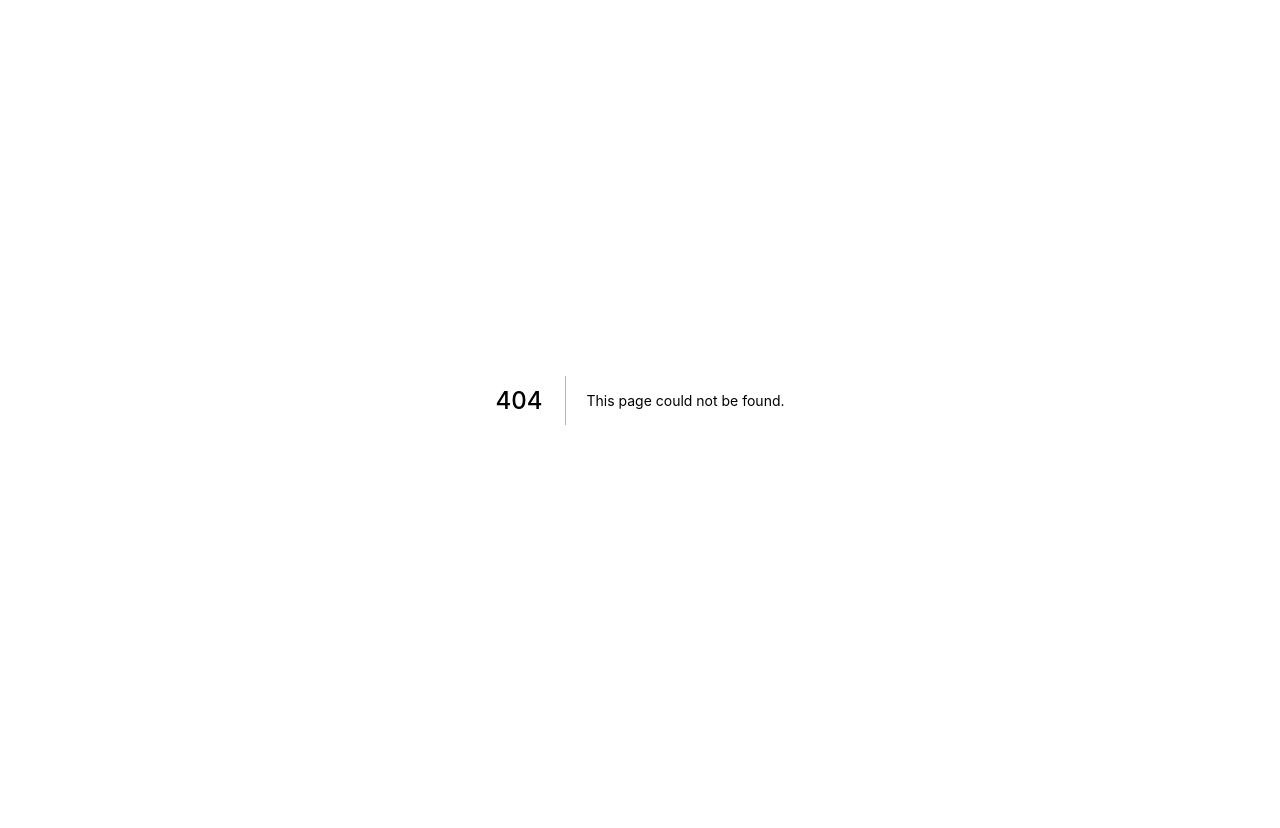
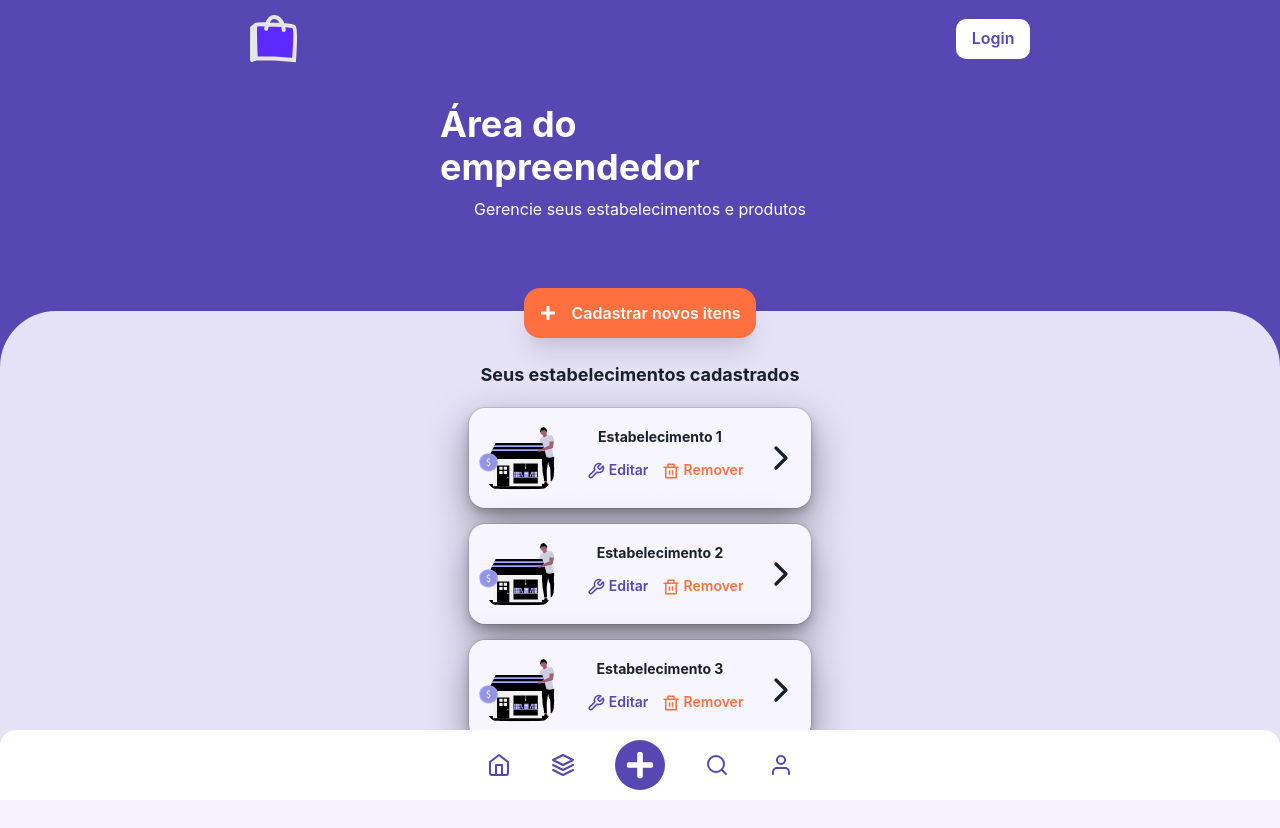
Before and after one commit to GaahNoel/small-business-digital-development-web, a Next.js app: page /entrepreneur in a window 1280 px wide. Before the commit this address had no page. Shown: the top 828 px of the page. Before the commit the page ends 800 px from the top, so only its background shows below. Built offline with nearby package versions, Linux system fonts and the light colour scheme.

Commit message:
chore: add entrepreneur base page

```diff
--- /dev/null
+++ b/src/components/entrepreneur/modify-button/index.tsx
@@ -0,0 +1,28 @@
+import { Button, Icon, Stack, Text } from '@chakra-ui/react';
+import { IconType } from 'react-icons/lib';
+
+type ModifyButtonProps = {
+  icon: IconType;
+  text: string;
+  color: string;
+};
+
+export const ModifyButton = ({ icon, text, color }: ModifyButtonProps) => {
+  return (
+    <>
+      <Button bg="card_white" _hover={{ bg: 'card_white_hover' }} w="85px">
+        <Stack
+          direction="row"
+          align="center"
+          justify="center"
+          fontWeight="semibold"
+          color={color}
+          spacing={1}
+        >
+          <Icon as={icon} fontSize="18px" />
+          <Text fontSize="14px">{text}</Text>
+        </Stack>
+      </Button>
+    </>
+  );
+};
--- /dev/null
+++ b/src/components/shared/default-card/index.tsx
@@ -0,0 +1,46 @@
+import { Flex, IconButton, Img, Stack, Text } from '@chakra-ui/react';
+import { FiTool, FiChevronRight } from 'react-icons/fi';
+import { RiDeleteBinLine } from 'react-icons/ri';
+import { ModifyButton } from '../../entrepreneur/modify-button';
+
+type DefaultCardProps = {
+  name: string;
+  img: string;
+};
+
+export const DefaultCard = ({ img, name }: DefaultCardProps) => {
+  return (
+    <>
+      <Stack
+        direction="row"
+        align="center"
+        bg="card_white"
+        borderRadius="2xl"
+        boxShadow="dark-lg"
+        padding="10px"
+        spacing={4}
+      >
+        <Img src={img} width="80px" height="80px" borderRadius="full" />
+        <Stack spacing={1} textAlign="center">
+          <Text fontSize="14px" fontWeight="bold">
+            {name}
+          </Text>
+          <Flex>
+            <ModifyButton icon={FiTool} text="Editar" color="primary" />
+            <ModifyButton
+              icon={RiDeleteBinLine}
+              text="Remover"
+              color="default_orange"
+            />
+          </Flex>
+        </Stack>
+        <IconButton
+          as={FiChevronRight}
+          bg="card_white"
+          _hover={{ bg: 'card_white_hover' }}
+          cursor="pointer"
+        />
+      </Stack>
+    </>
+  );
+};
--- a/src/components/shared/footer-menu/index.tsx
+++ b/src/components/shared/footer-menu/index.tsx
@@ -1,6 +1,6 @@
 import { Button, IconButton, Stack } from '@chakra-ui/react';
 import { IconMenu } from '../icon-menu';
-import { FiHome, FiSearch, FiUser } from 'react-icons/fi';
+import { FiHome, FiSearch, FiUser, FiLayers } from 'react-icons/fi';
 import { FaPlus } from 'react-icons/fa';
 
 export const FooterMenu = () => {
@@ -12,8 +12,11 @@ export const FooterMenu = () => {
         justify="center"
         spacing={10}
         bg="default_white"
+        width="100%"
         padding="10px"
         borderTopRadius="2xl"
+        position="fixed"
+        bottom="0"
       >
         <IconMenu
           icon={FiHome}
@@ -22,7 +25,7 @@ export const FooterMenu = () => {
           }}
         />
         <IconMenu
-          icon={FiHome}
+          icon={FiLayers}
           handleClick={() => {
             console.log('oi');
           }}
--- /dev/null
+++ b/src/pages/entrepreneur/index.tsx
@@ -0,0 +1,68 @@
+import { Button, Flex, Heading, Icon, Stack, Text } from '@chakra-ui/react';
+import { DefaultHeader } from '../../components/shared/default-header';
+import { FooterMenu } from '../../components/shared/footer-menu';
+import { FaPlus } from 'react-icons/fa';
+import { DefaultCard } from '../../components/shared/default-card';
+
+const Enterpreneur = () => {
+  return (
+    <>
+      <Flex width="100%" bg="primary" direction="column" height="100vh">
+        <DefaultHeader />
+        <Stack
+          margin="30px auto 90px auto"
+          maxW="400px"
+          align="center"
+          justify="center"
+          color="default_white"
+          spacing={2}
+        >
+          <Heading as="h3">Área do empreendedor</Heading>
+          <Text>Gerencie seus estabelecimentos e produtos </Text>
+        </Stack>
+        <Flex bg="secondary" direction="column" borderTopRadius="56px">
+          <Flex maxW="250px" margin="0px auto">
+            <Button
+              bg="default_orange"
+              _hover={{ bg: 'default_orange_hover' }}
+              color="default_white"
+              width="100%"
+              height="50px"
+              boxShadow="xl"
+              borderRadius="2xl"
+              position="relative"
+              top="-23px"
+            >
+              <Stack
+                direction="row"
+                align="center"
+                justify="center"
+                spacing={4}
+              >
+                <Icon as={FaPlus} />
+                <Text>Cadastrar novos itens</Text>
+              </Stack>
+            </Button>
+          </Flex>
+          <Flex
+            direction="column"
+            margin="0px auto"
+            align="center"
+            marginBottom="100px"
+          >
+            <Text fontSize="18px" fontWeight="bold" marginBottom="20px">
+              Seus estabelecimentos cadastrados
+            </Text>
+            <Stack spacing={4}>
+              <DefaultCard name="Estabelecimento 1" img="Shop.svg" />
+              <DefaultCard name="Estabelecimento 2" img="Shop.svg" />
+              <DefaultCard name="Estabelecimento 3" img="Shop.svg" />
+            </Stack>
+          </Flex>
+          <FooterMenu />
+        </Flex>
+      </Flex>
+    </>
+  );
+};
+export default Enterpreneur;
--- a/src/styles/theme.ts
+++ b/src/styles/theme.ts
@@ -5,6 +5,7 @@ const primary = '#5647B2';
 const secondary = 'rgba(245, 242, 255, 0.9)';
 const default_white = '#FFFFFF';
 const default_black = '#000000';
+const card_white = '#F7F5FF';
 const facebook_blue = '#4065B4';
 const light_purple = '#A2A4FF';
 const default_orange = '#FE7040';
@@ -24,6 +25,8 @@ export const Theme = extendTheme({
       default_white_hover: darken(0.2, default_white),
       default_black,
       default_black_hover: lighten(0.2, default_black),
+      card_white,
+      card_white_hover: darken(0.05, card_white),
       facebook_blue,
       facebook_blue_hover: darken(0.2, facebook_blue),
       light_purple,
```
Also changed, not shown: src/pages/index.tsx (+12 -13 lines).
